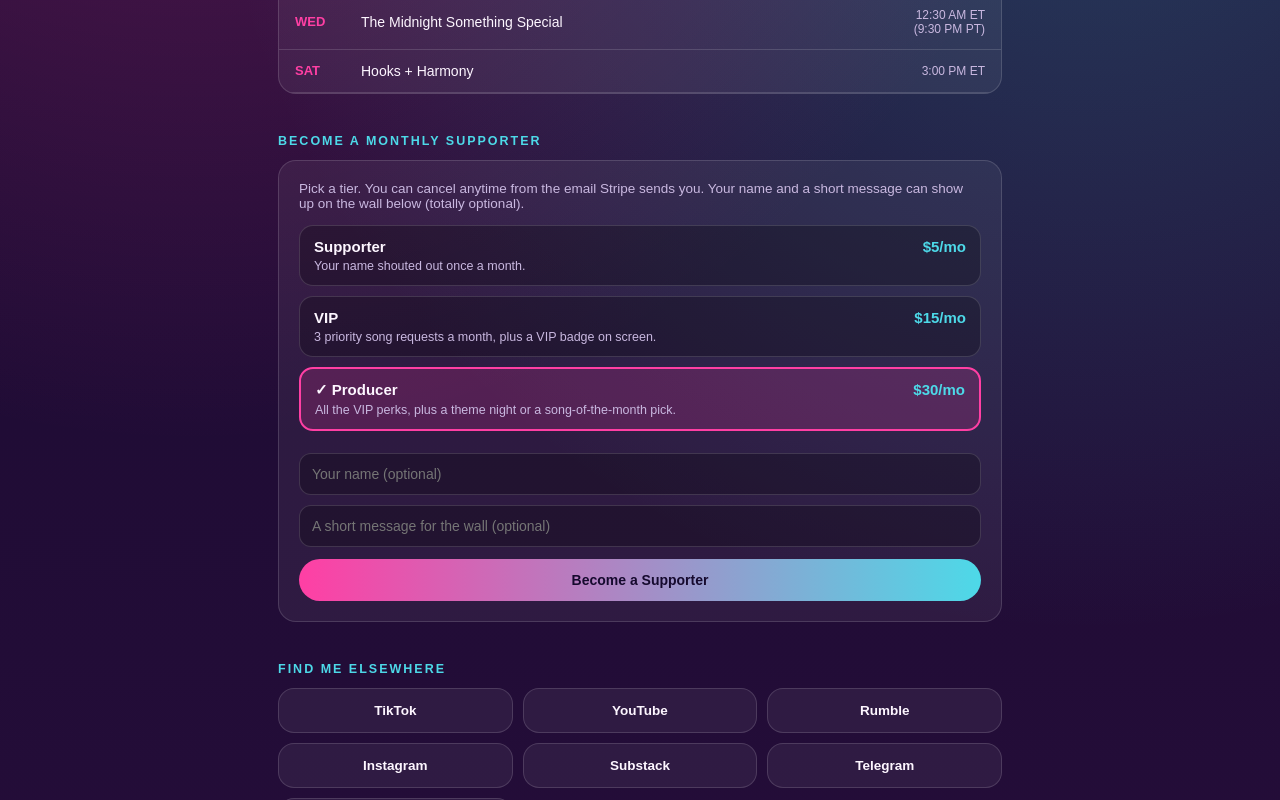
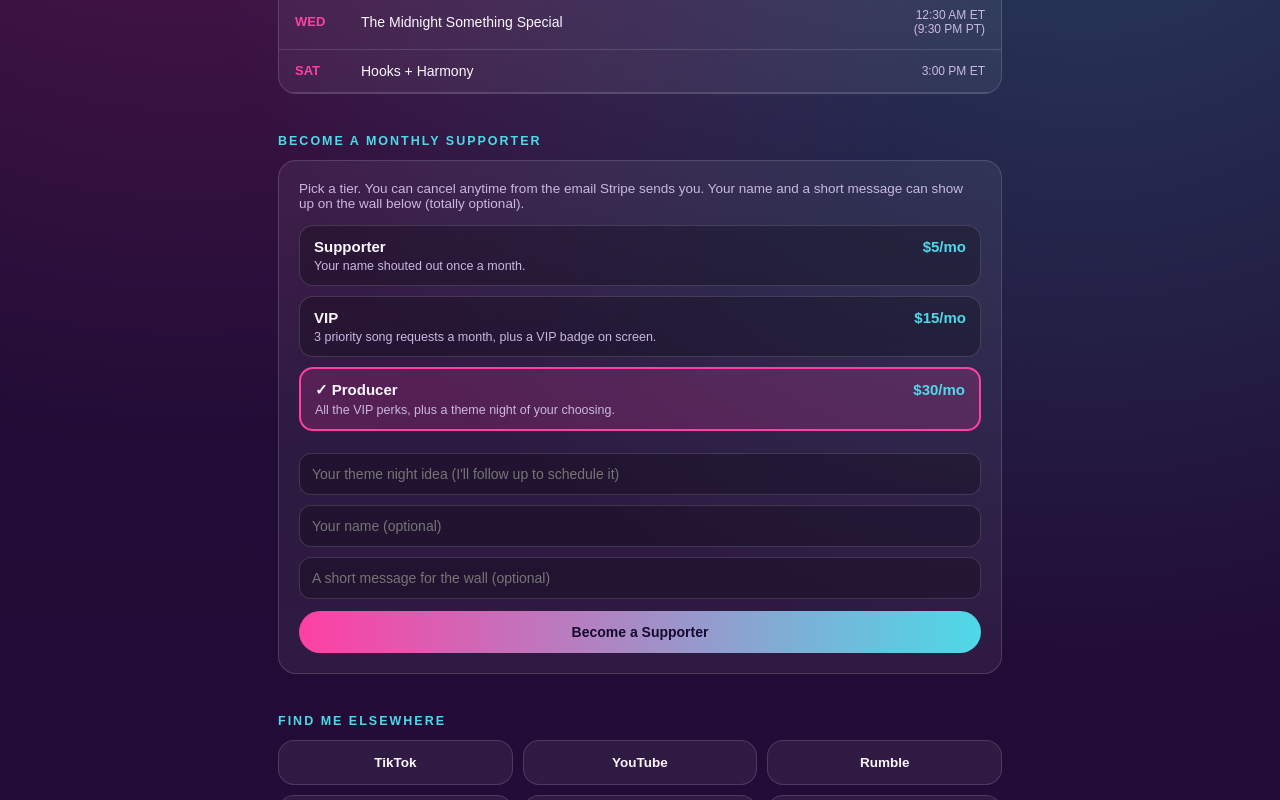
Before and after one commit to jackieespada/midnight.something.special, a Next.js app: page / in a window 1280 px wide. Both pictures are taken after a click on the button 640 px from the left and 1107 px from the top of the page. Shown: the part 707-1507 px from the top of the page. Built offline with nearby package versions, Linux system fonts and the light colour scheme.

Commit message:
producer theme night box.

```diff
--- a/app/page.tsx
+++ b/app/page.tsx
@@ -20,6 +20,7 @@ export default function LandingPage() {
   const [supporters, setSupporters] = useState<Supporter[]>([]);
   const [supAmount, setSupAmount] = useState("10");
   const [supTier, setSupTier] = useState("vip");
+  const [supTheme, setSupTheme] = useState("");
   const [supName, setSupName] = useState("");
   const [supMessage, setSupMessage] = useState("");
   const [supStatus, setSupStatus] = useState<"idle" | "sending" | "error">("idle");
@@ -75,7 +76,7 @@ export default function LandingPage() {
       const res = await fetch("/api/site/subscribe", {
         method: "POST",
         headers: { "Content-Type": "application/json" },
-        body: JSON.stringify({ tier: supTier, name: supName, message: supMessage }),
+        body: JSON.stringify({ tier: supTier, name: supName, message: supMessage, themeIdea: supTier === "producer" ? supTheme : "" }),
       });
       const data = await res.json();
       if (data.url) {
@@ -246,7 +247,7 @@ export default function LandingPage() {
               {[
                 { key: "supporter", name: "Supporter", price: "$5", perks: "Your name shouted out once a month." },
                 { key: "vip", name: "VIP", price: "$15", perks: "3 priority song requests a month, plus a VIP badge on screen." },
-                { key: "producer", name: "Producer", price: "$30", perks: "All the VIP perks, plus a theme night or a song-of-the-month pick." },
+                { key: "producer", name: "Producer", price: "$30", perks: "All the VIP perks, plus a theme night of your choosing." },
               ].map((t) => (
                 <button
                   key={t.key}
@@ -273,6 +274,14 @@ export default function LandingPage() {
                 </button>
               ))}
             </div>
+                        {supTier === "producer" && (
+              <input
+                value={supTheme}
+                onChange={(e) => setSupTheme(e.target.value)}
+                placeholder="Your theme night idea (I'll follow up to schedule it)"
+                style={styles.input}
+              />
+            )}
             <div style={{ display: "none", alignItems: "center", gap: 8, marginBottom: 10 }}>
               <span style={{ fontSize: 20, fontWeight: 700 }}>$</span>
               <input
```
